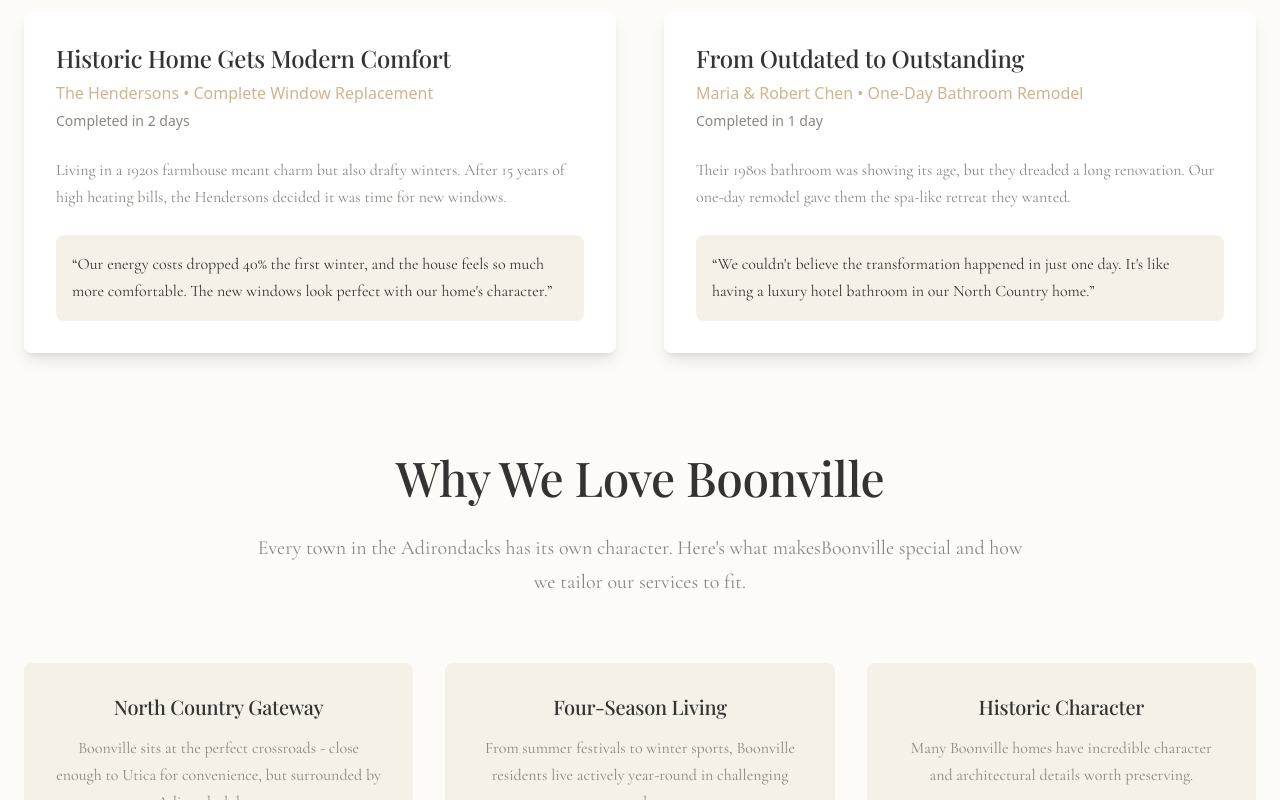
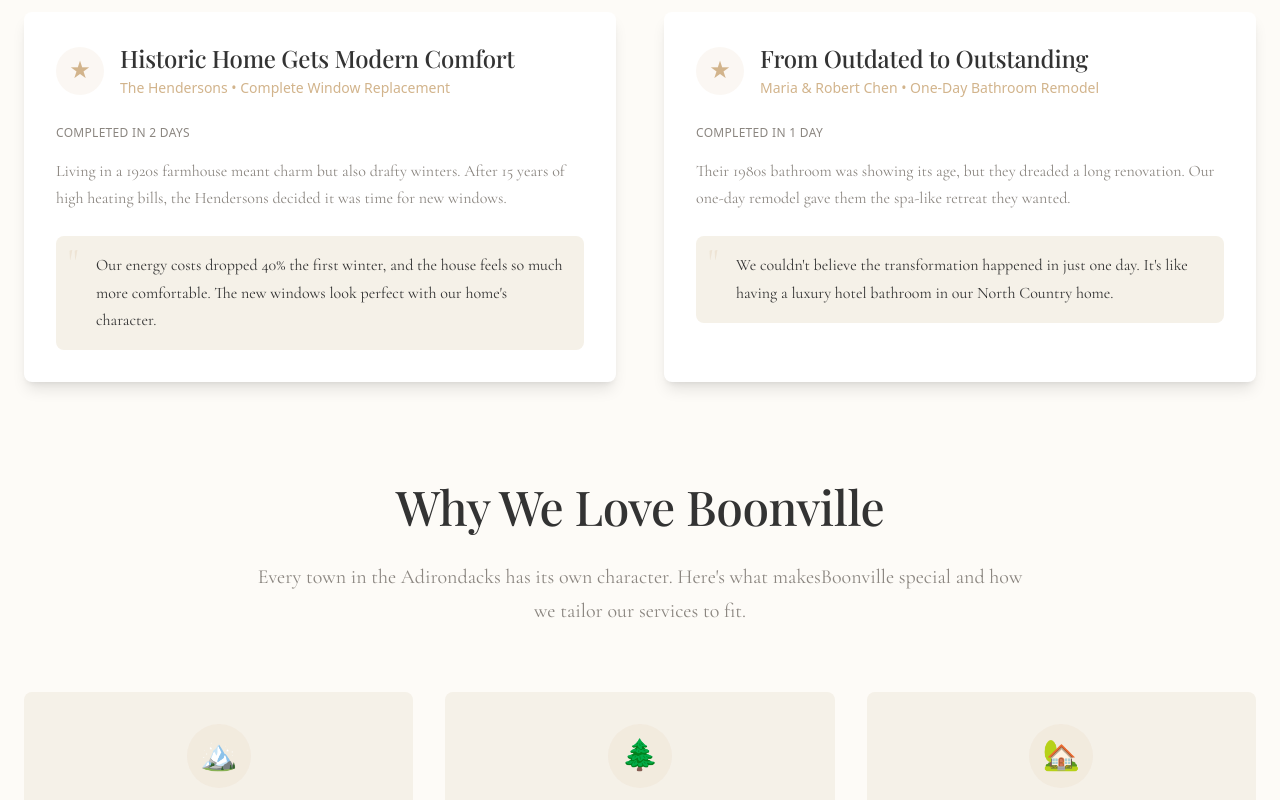
Before and after one commit to sashopenhouse/adk, a Next.js app: page /adk/boonville in a window 1280 px wide. Shown: the part 1900-2700 px from the top of the page. Built offline with nearby package versions, Linux system fonts and the light colour scheme.

Commit message:
Add icons to testimonials and local features sections

```diff
--- a/src/components/TownTemplate.tsx
+++ b/src/components/TownTemplate.tsx
@@ -214,25 +214,33 @@ export default function TownTemplate({ townData }: TownTemplateProps) {
             <div className="grid grid-cols-1 lg:grid-cols-2 gap-12 mb-20">
               {townData.successStories.map((story, index) => (
                 <div key={index} className="success-card bg-white rounded-lg shadow-lg p-8 hover:shadow-xl transition-all duration-300">
-                  <div className="mb-6">
-                    <h3 className="heading-primary text-2xl text-charcoal mb-2">
-                      {story.title}
-                    </h3>
-                    <p className="body-sans text-warm-tan font-medium mb-1">
-                      {story.homeowner} • {story.project}
-                    </p>
-                    <p className="body-sans text-sm text-soft-gray">
-                      Completed in {story.timeframe}
-                    </p>
+                  {/* Icon header */}
+                  <div className="flex items-center mb-6">
+                    <div className="w-12 h-12 bg-warm-tan/10 rounded-full flex items-center justify-center mr-4">
+                      <span className="text-2xl text-warm-tan" style={{ lineHeight: 1 }}>★</span>
+                    </div>
+                    <div className="flex-1">
+                      <h3 className="heading-primary text-2xl text-charcoal mb-1">
+                        {story.title}
+                      </h3>
+                      <p className="body-sans text-warm-tan font-medium text-sm">
+                        {story.homeowner} • {story.project}
+                      </p>
+                    </div>
                   </div>
+
+                  <p className="body-sans text-xs text-soft-gray mb-4 uppercase tracking-wide">
+                    Completed in {story.timeframe}
+                  </p>
 
                   <p className="body-serif text-soft-gray mb-6 leading-relaxed">
                     {story.description}
                   </p>
 
-                  <div className="bg-oatmeal p-4 rounded-lg">
-                    <p className="body-serif text-charcoal font-medium">
-                      &ldquo;{story.result}&rdquo;
+                  <div className="bg-oatmeal p-4 rounded-lg relative">
+                    <div className="text-4xl text-warm-tan/20 absolute top-2 left-3" style={{ lineHeight: 1 }}>"</div>
+                    <p className="body-serif text-charcoal font-medium pl-6">
+                      {story.result}
                     </p>
                   </div>
                 </div>
@@ -255,6 +263,13 @@ export default function TownTemplate({ townData }: TownTemplateProps) {
             <div className="grid grid-cols-1 md:grid-cols-3 gap-8">
               {townData.localFeatures.map((feature, index) => (
                 <div key={index} className="success-card text-center bg-oatmeal p-8 rounded-lg">
+                  {/* Icon for local features */}
+                  <div className="w-16 h-16 bg-warm-tan/10 rounded-full flex items-center justify-center mx-auto mb-6">
+                    <span className="text-3xl text-warm-tan" style={{ lineHeight: 1 }}>
+                      {index === 0 ? '🏔️' : index === 1 ? '🌲' : '🏡'}
+                    </span>
+                  </div>
+
                   <h3 className="heading-primary text-xl text-charcoal mb-4">
                     {feature.title}
                   </h3>
```
